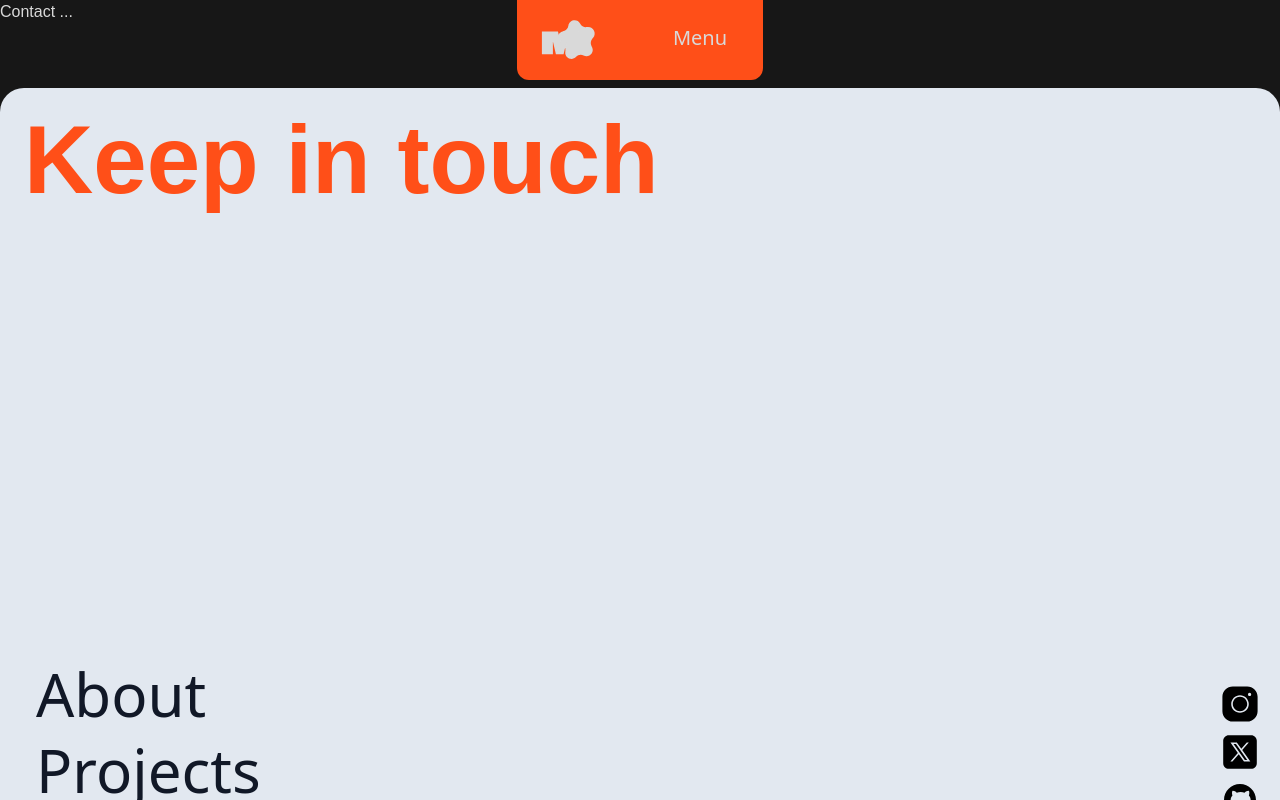
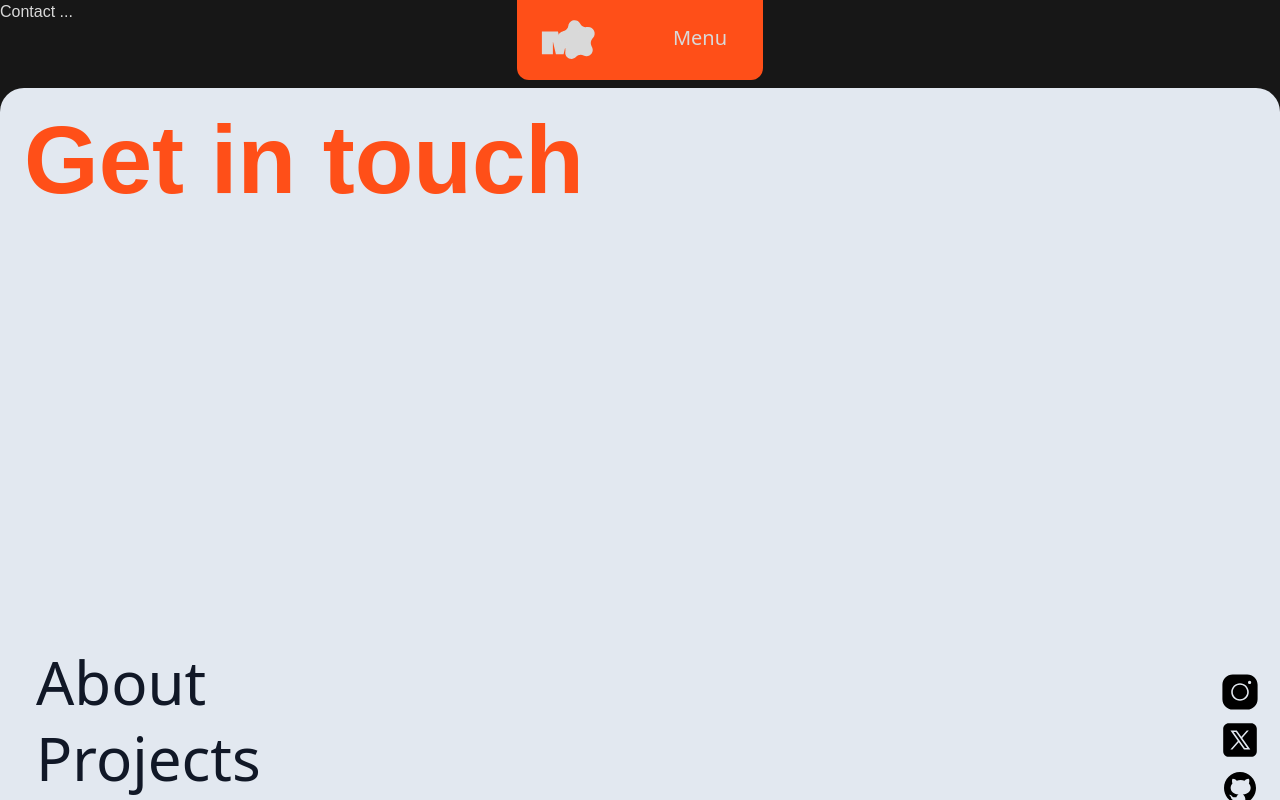
Before and after one commit to mezz01/Portfolio-2025, a Next.js app: page /contact in a window 1280 px wide. Built offline with nearby package versions, Linux system fonts and the light colour scheme.

Commit message:
1st push today

```diff
--- a/components/footer.jsx
+++ b/components/footer.jsx
@@ -3,10 +3,10 @@ import Link from "next/link";
 export default function Footer(){
     return (
         <footer className="flex flex-col relative justify-between z-50 Projects mt-16 h-full pt-1 bg-slate-200 text-BrandPurple  rounded-t-3xl" >
-        <h1 className="font-black text-4xl md:text-6xl lg:text-8xl mb-10 mt-5 ml-6" >Keep in touch</h1>
+        <h1 className="font-black text-4xl md:text-6xl lg:text-8xl mb-10 mt-5 ml-6" >Get in touch</h1>
 
 
-        <section className="relative">
+        <section className="relative mb-3">
             <div className="flex flex-row w-full justify-between ">
                 <ul     className={`flex flex-col mb-3 justify-end h-96 w-64 top-0 text-gray-900 font-sans font-light text-sm lg:text-lg cursor-pointer transition-transform duration-500`}>
                     <li className="text-4xl md:text-6xl mx-4 pt-4 lg:mx-9 hover:scale-110 hover:line-through duration-150  ease-in-out"><Link href="/about">About</Link></li>
--- a/components/header.jsx
+++ b/components/header.jsx
@@ -7,7 +7,7 @@ import Button from "./menu-button";
 export default function Header(){
     return (
         <header className="w-full z-40 flex flex-row  items-center align-middle justify-around">
-            <div className="flex flex-row justify-around bg-BrandPurple px-2 md:px-5 rounded-b-xl border-white transition duration-300">
+            <div className="flex flex-row justify-around bg-BrandPurple px-2 md:px-5 rounded-b-xl border-white ">
                     <Link href="/">
                         <svg className="h-16 w-16 md:w-20 md:h-20 hover:scale-110 transition duration-300 cursor-pointer"
                         width="176" height="186" viewBox="0 0 176 186" fill="none" xmlns="http://www.w3.org/2000/svg">
--- a/components/menu-button.jsx
+++ b/components/menu-button.jsx
@@ -26,7 +26,7 @@ export default function Button(){
                     <li className="text-6xl mx-4 pt-4 lg:mx-9 hover:scale-110 hover:line-through duration-150  ease-in-out"><Link href="/about">About</Link></li>
                     <li className="text-6xl mx-4 pt-4 lg:mx-9 hover:scale-110 hover:line-through duration-150  ease-in-out" ><Link href="/">Projects</Link></li>
                     <li className="text-6xl mx-4 pt-4 lg:mx-9 hover:scale-110 hover:line-through duration-150  ease-in-out" ><Link href="/contact">Contact</Link></li>
-                    <li className="text-2xl mx-4 pt-9 bg-BrandPurple rounded-2xl lg:mx-9 hover:scale-110 hover:underline duration-150  ease-in-out" ><Link href="/"></Link>See my resume</li>
+                    <li className="text-2xl mx-4 pt-9  rounded-2xl lg:mx-9 hover:scale-110 hover:underline duration-150  ease-in-out" ><Link href="/"></Link>See my resume</li>
                 </ul>
             </motion.div>
         </div>
```
